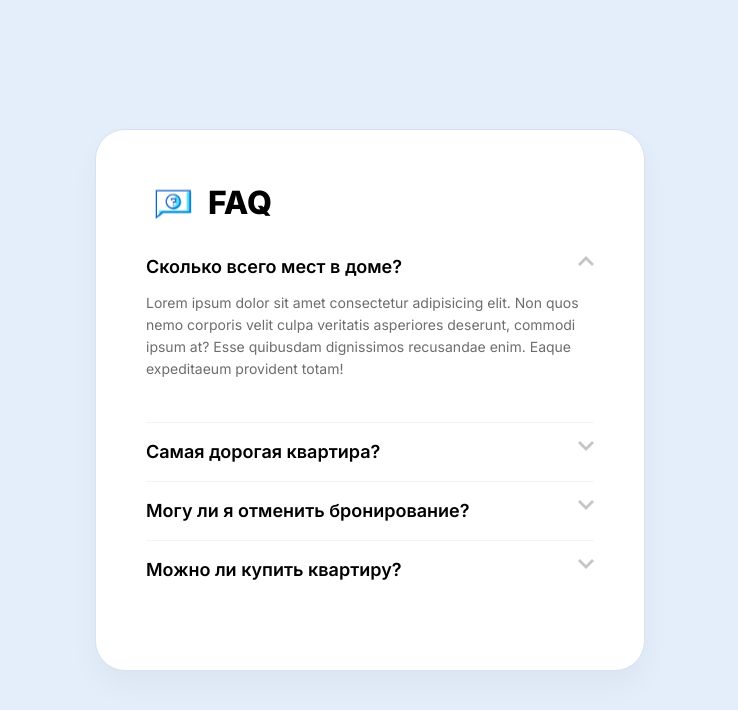
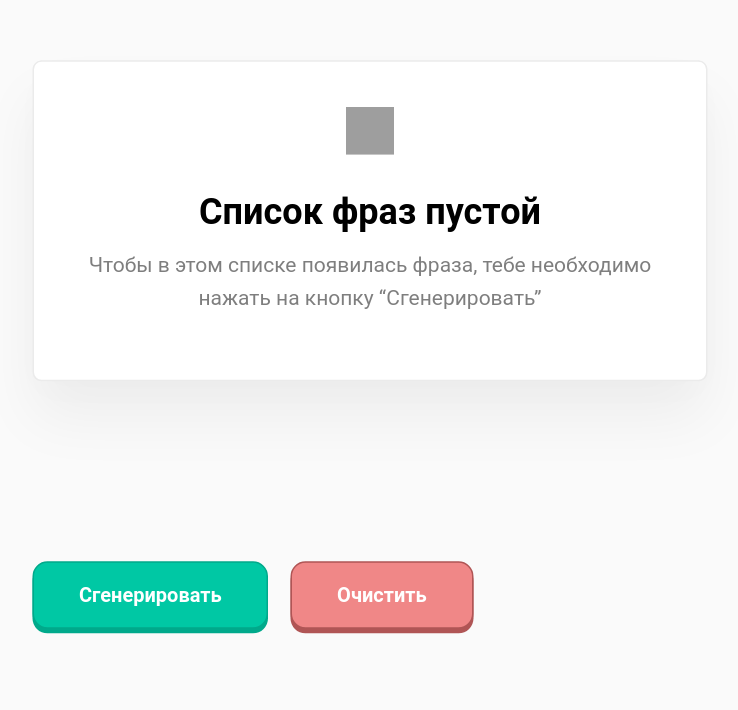
Before and after one commit to gtbmvp/Archakov-React-practice, a React (Create React App) app: page / in a window 1280 px wide. Shown: the top 710 px of the page, without its empty margins (270-1008 px from the left). Built offline with nearby package versions, Linux system fonts and the light colour scheme; grey boxes are pictures that could not be loaded.

Commit message:
Generate random phrase

```diff
--- a/src/index.js
+++ b/src/index.js
@@ -4,7 +4,8 @@
 
 // import App from "./tutorial-1/App";
 // import App from "./tutorial-2/App";
-import App from "./tutorial-3/App";
+// import App from "./tutorial-3/App";
+import App from "./tutorial-4 (generate)/App";
 
 const root = ReactDOM.createRoot(document.getElementById("root"));
 root.render(
--- /dev/null
+++ b/src/tutorial-4 (generate)/App.css
@@ -0,0 +1,76 @@
+* {
+  font-family: "Roboto";
+}
+
+body {
+  background-color: #fafafa;
+}
+
+.wrapper {
+  width: 450px;
+  margin: 50px auto;
+  transform: scale(1.5) translateY(70px);
+}
+
+.list {
+  max-height: 400px;
+  overflow: auto;
+  padding: 30px;
+  margin-bottom: 30px;
+}
+
+.btn {
+  height: 45px;
+  padding: 0 30px;
+  border: 0;
+  border-radius: 10px;
+  margin-right: 15px;
+  font-weight: 600;
+  cursor: pointer;
+  transition: all 0.15s ease;
+}
+.btn:active {
+  transform: translateY(2px);
+  box-shadow: none;
+}
+.btn_generate {
+  background-color: #00c8a4;
+  color: #fff;
+  box-shadow: 0 3px 0 #00a98b;
+  border: 1px solid #00a98b;
+}
+.btn_clear {
+  background-color: #f08787;
+  box-shadow: 0 3px 0 #b05555;
+  border: 1px solid #b05555;
+  color: #fff;
+}
+
+.block {
+  padding: 15px 30px;
+  background: #ffffff;
+  border: 1px solid #ebebeb;
+  box-sizing: border-box;
+  box-shadow: 0px 9px 24px rgba(0, 0, 0, 0.01),
+    0px 25px 40px rgba(0, 0, 0, 0.05);
+  border-radius: 6px;
+  margin-bottom: 30px;
+}
+.block h3 {
+  font-size: 18px;
+}
+
+.empty-block {
+  text-align: center;
+  padding: 30px;
+}
+.empty-block h2 {
+  font-size: 24px;
+  margin-bottom: 0;
+}
+.empty-block p {
+  margin-top: 10px;
+  font-size: 14px;
+  opacity: 0.5;
+  line-height: 22px;
+}
--- /dev/null
+++ b/src/tutorial-4 (generate)/App.js
@@ -0,0 +1,92 @@
+import React from "react";
+import "./App.css";
+import Empty from "./components/EmptyBlock";
+import Phrase from "./components/Phrase";
+
+const adjectivesArr = [
+  "абсолютный",
+  "адский",
+  "азартный",
+  "активный",
+  "ангельский",
+  "астрономический",
+  "баснословный",
+  "безбожный",
+  "безбрежный",
+  "безвозвратный",
+  "безграничный",
+  "бездонный",
+  "бездушный",
+  "безжалостный",
+  "замечательно",
+  "замечательный",
+  "записной",
+  "запредельный",
+  "заядлый",
+  "звериный",
+  "зверский",
+  "зеленый",
+  "злой",
+  "злостный",
+  "значительный",
+  "неоспоримый",
+  "неотразимый",
+  "неоценимый",
+  "непередаваемый",
+];
+
+const nounsArr = [
+  "лгун",
+  "день",
+  "конь",
+  "олень",
+  "человек",
+  "программист",
+  "ребёнок",
+  "конец",
+  "город",
+  "дурак",
+];
+
+function App() {
+  const [phrases, setPhrase] = React.useState([]);
+
+  const generate = () => {
+    const takeRandomWord = (list) => {
+      const randomIndex = Math.round(Math.random() * list.length);
+
+      return list[randomIndex];
+    };
+
+    const [adj1, adj2, noun1] = [
+      takeRandomWord(adjectivesArr),
+      takeRandomWord(adjectivesArr),
+      takeRandomWord(nounsArr),
+    ];
+
+    const phrase = `${adj1} ${adj2} ${noun1}`;
+
+    setPhrase((prev) => [phrase, ...prev]);
+  };
+
+  return (
+    <div className="wrapper">
+      {phrases.length === 0 && <Empty />}
+
+      <div className="list">
+        {phrases.map((phrase) => (
+          <Phrase key={phrase} text={phrase} />
+        ))}
+      </div>
+
+      <button className="btn btn_generate" onClick={generate}>
+        Сгенерировать
+      </button>
+      <button className="btn btn_clear" onClick={() => setPhrase([])}>
+        Очистить
+      </button>
+    </div>
+  );
+}
+
+export default App;
--- /dev/null
+++ b/src/tutorial-4 (generate)/components/EmptyBlock.jsx
@@ -0,0 +1,21 @@
+import React from "react";
+
+function Empty() {
+  return (
+    <div className="block empty-block">
+      <img
+        src="https://res.cloudinary.com/dfnhxiq6j/image/upload/v1640354646/ghost_lztiyl.png"
+        width="32px"
+        height="32px"
+        alt="Ghost"
+      />
+      <h2>Список фраз пустой</h2>
+      <p>
+        Чтобы в этом списке появилась фраза, тебе необходимо нажать на кнопку
+        “Сгенерировать”
+      </p>
+    </div>
+  );
+}
+
+export default Empty;
--- /dev/null
+++ b/src/tutorial-4 (generate)/components/Phrase.jsx
@@ -0,0 +1,11 @@
+import React from "react";
+
+function Phrase({ text }) {
+  return (
+    <div className="block">
+      <h3>{text}</h3>
+    </div>
+  );
+}
+
+export default Phrase;
```
Also changed, not shown: src/tutorial-4 (pure js todo)/index.html (renamed from src/tutorial-4/index.html).
